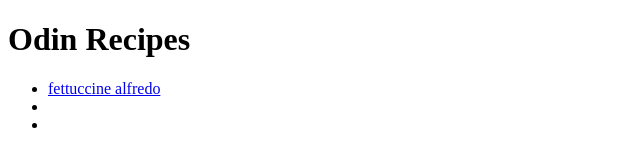
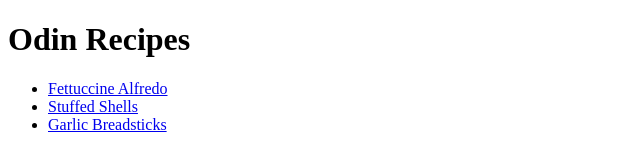
Before and after one commit to VivaLaTacos/odin-recipes, a plain HTML site: page INDEX.HTML in a window 1280 px wide. Shown: the whole page, without its empty margins (0-640 px from the left). Drawn offline with Linux system fonts and the light colour scheme.

Commit message:
INDEX.HTML and recipes/pasta.html

```diff
--- a/INDEX.HTML
+++ b/INDEX.HTML
@@ -1,5 +1,5 @@
 <!DOCTYPE html>
-<html>
+<html lang="en">
 <head>
     <meta charset="UTF-8">
     <title></title>
@@ -7,11 +7,9 @@
 <body>
    <h1>Odin Recipes</h1>
    <ul>
-       <li><a href="recipes/pasta.html">fettuccine alfredo</a></li>
-       <li></li>
-       <li></li>
-
-
-    </ul>
+       <li><a href="recipes/pasta.html">Fettuccine Alfredo</a></li>
+       <li><a href="recipes/shells.html">Stuffed Shells</a></li>
+       <li><a href="recipes/breadsticks.html">Garlic Breadsticks</a></li>
+   </ul>
 </body>
 </html>
```
Also changed, not shown: recipes/pasta.html (+0 -1 lines).
